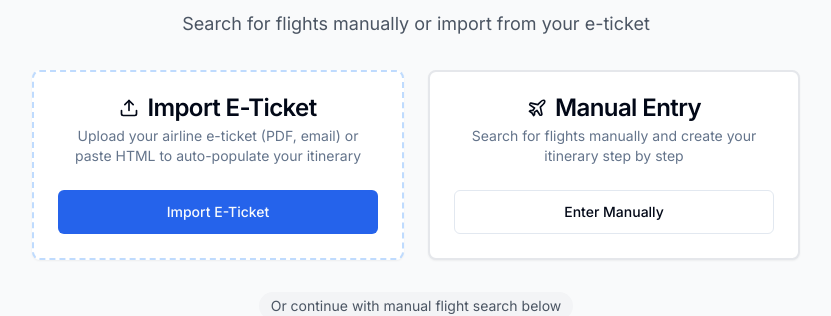
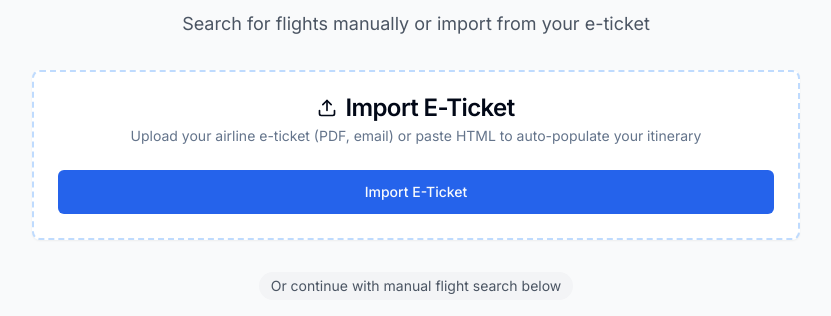
Before and after one commit to t43itha/haske-itinerary, a Next.js app: page / in a window 1280 px wide. Shown: the part 134-450 px from the top of the page, without its empty margins (224-1055 px from the left). Built offline with nearby package versions, Linux system fonts and the light colour scheme; no server answers.

Commit message:
Home: remove Manual Entry card and switch to single-column layout; clean up unused icon import

```diff
--- a/components/home-page-content.tsx
+++ b/components/home-page-content.tsx
@@ -2,7 +2,7 @@
 
 import { useState } from "react"
 import Link from "next/link"
-import { Upload, Plane } from "lucide-react"
+import { Upload } from "lucide-react"
 import { FlightSearchForm } from "@/components/flight-search-form"
 import { Button } from "@/components/ui/button"
 import { Card, CardContent, CardDescription, CardHeader, CardTitle } from "@/components/ui/card"
@@ -44,7 +44,7 @@ export function HomePageContent({ onSubmit }: HomePageContentProps) {
         </div>
 
         {/* Import Options */}
-        <div className="grid grid-cols-1 md:grid-cols-2 gap-6 mb-8">
+        <div className="grid grid-cols-1 gap-6 mb-8">
           <Card className="border-2 border-dashed border-blue-200 hover:border-blue-300 transition-colors">
             <CardHeader className="text-center">
               <CardTitle className="flex items-center justify-center gap-2">
@@ -61,25 +61,6 @@ export function HomePageContent({ onSubmit }: HomePageContentProps) {
                   Import E-Ticket
                 </Button>
               </Link>
-            </CardContent>
-          </Card>
-
-          <Card className="border-2 border-gray-200">
-            <CardHeader className="text-center">
-              <CardTitle className="flex items-center justify-center gap-2">
-                <Plane className="w-5 h-5" />
-                Manual Entry
-              </CardTitle>
-              <CardDescription>
-                Search for flights manually and create your itinerary step by step
-              </CardDescription>
-            </CardHeader>
-            <CardContent className="text-center">
-              <Button variant="outline" size="lg" className="w-full" onClick={() => {
-                document.getElementById('manual-form')?.scrollIntoView({ behavior: 'smooth' })
-              }}>
-                Enter Manually
-              </Button>
             </CardContent>
           </Card>
         </div>
```
